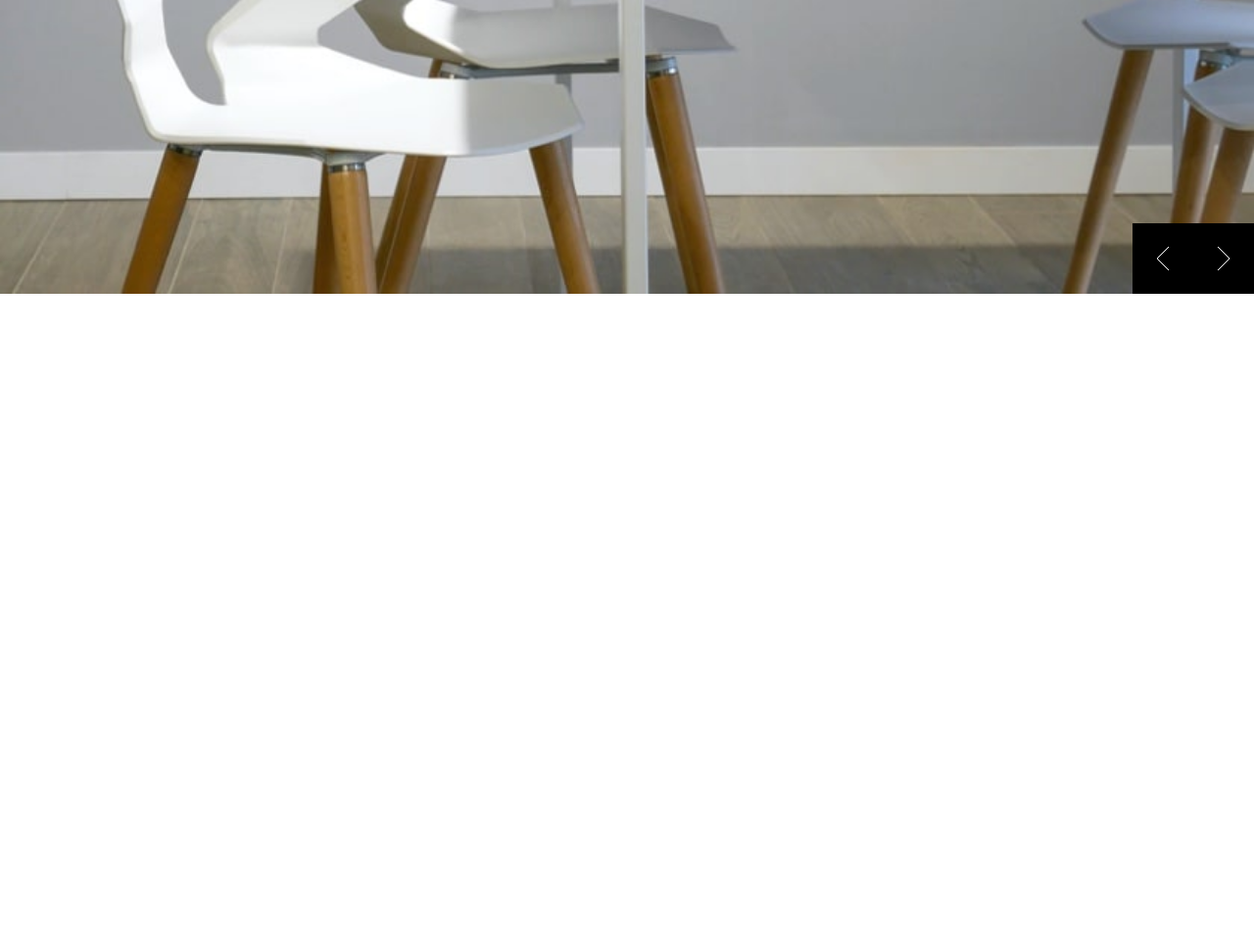
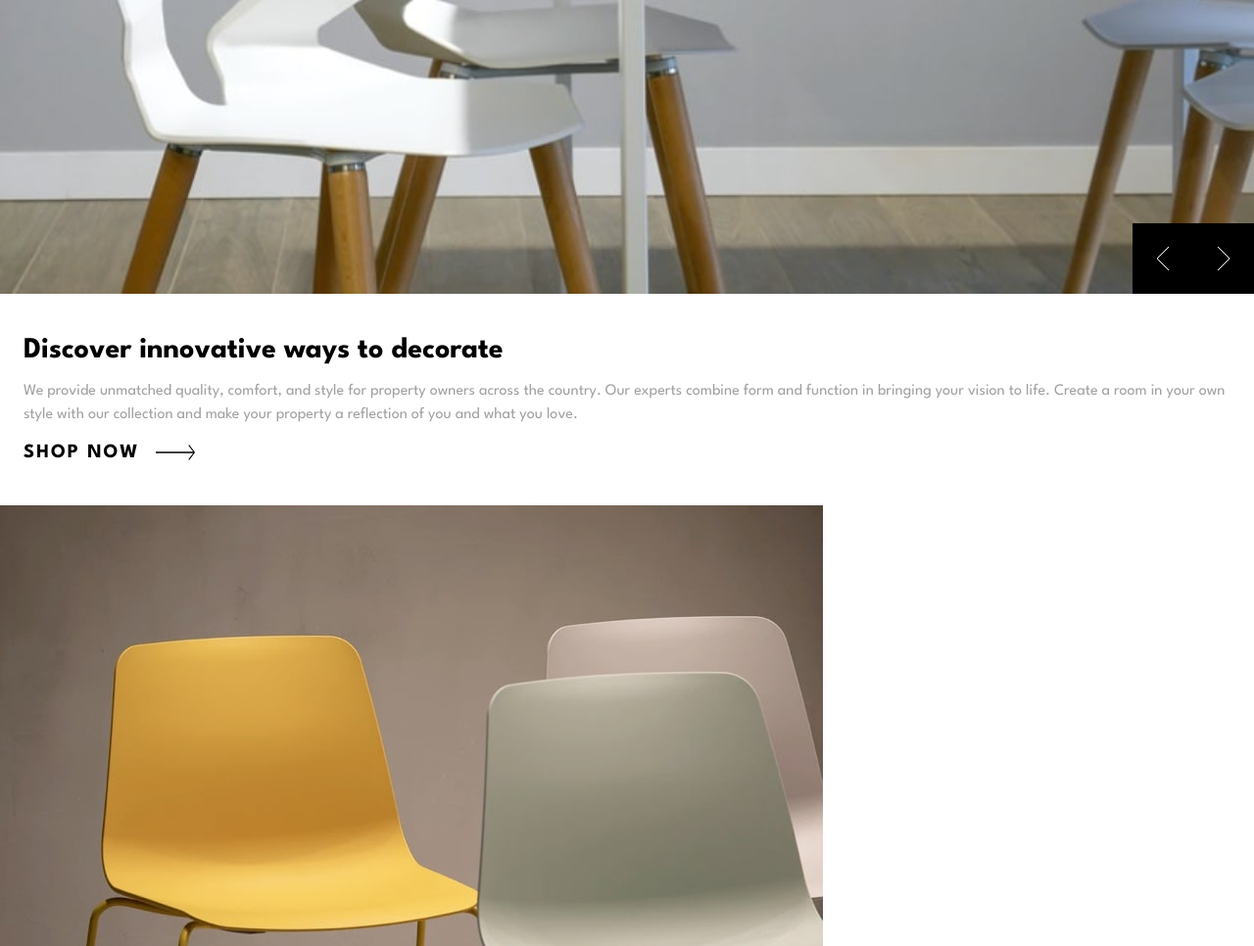
Before and after one commit to LINDECKER-Charles/FM_Room_Homepage, a website: page index.html in a window 1280 px wide. Shown: the part 514-1480 px from the top of the page at 98% size. Before the commit the page ends 814 px from the top, so only its background shows below. Drawn offline with Linux system fonts and the light colour scheme.

Commit message:
feat(section-1) ; add first section html

```diff
--- a/css/input.css
+++ b/css/input.css
@@ -31,7 +31,7 @@
     }
 
     .slider-arrow{
-        @apply p-6 transition-all duration-150 ease-in-out rounded-full;
+        @apply p-6 transition-all duration-150 ease-in-out rounded-full md:rounded-none;
     }
     .slider-arrow:hover{
         @apply md:bg-grey-800;
@@ -45,4 +45,21 @@
     #arrow-right:active{
         @apply rotate-12;
     }
+
+    #main-section article{
+        @apply flex flex-col px-6 py-10 gap-3;
+    }
+
+    #main-section article h1{
+        @apply text-3xl font-bold;
+    }
+
+    #main-section article p {
+        @apply text-grey-500;
+    }
+
+    #main-section article button{
+        @apply flex flex-row items-center
+        tracking-widest uppercase font-bold gap-4 text-xl;
+    }
 }
--- a/index.html
+++ b/index.html
@@ -55,19 +55,20 @@
       </button>
     </div>
   </header>
-  <main class="hidden">
-    <section id="main-section">
-      <article>
+  <main class="">
+    <section id="main-section" class="flex flex-row">
+      <article >
         <h1>Discover innovative ways to decorate</h1>
         <p>We provide unmatched quality, comfort, and style for property owners across the country.
         Our experts combine form and function in bringing your vision to life. Create a room in your
         own style with our collection and make your property a reflection of you and what you love.</p>
         <button>
           <span>Shop now</span>
-          <img src="./assets/images/icon-arrow.svg" alt="arrow image">
+          <img class="w-10 h-4"
+          src="./assets/images/icon-arrow.svg" alt="arrow image">
         </button>
       </article>
-      <article>
+      <article class="hidden">
         <h1>We are available all across the globe</h1>
         <p>With stores all over the world, it's easy for you to find furniture for your home or place of business.
     Locally, we’re in most major cities throughout the country. Find the branch nearest you using our
@@ -77,7 +78,7 @@
           <img src="./assets/images/icon-arrow.svg" alt="arrow image">
         </button>
       </article>
-      <article>
+      <article class="hidden">
         <h1>Manufactured with the best materials</h1>
         <p>Our modern furniture store provide a high level of quality. Our company has invested in advanced technology
     to ensure that every product is made as perfect and as consistent as possible. With three decades of
@@ -87,6 +88,7 @@
           <img src="./assets/images/icon-arrow.svg" alt="arrow image">
         </button>
       </article>
+    </section>
     <figure>
       <picture>
         <source srcset="./assets/images/mobile-image-hero-2.jpg"
@@ -108,7 +110,6 @@
         <img src="./assets/images/desktop-image-hero-3.jpg" alt="chair image">
       </picture>
     </figure>
-    </section>
   </main>
   <footer>
     <div class="sr-only text-center text-xs">
```
Also changed, not shown: css/output.css. Lines whose indentation alone changed are shown as unchanged.
